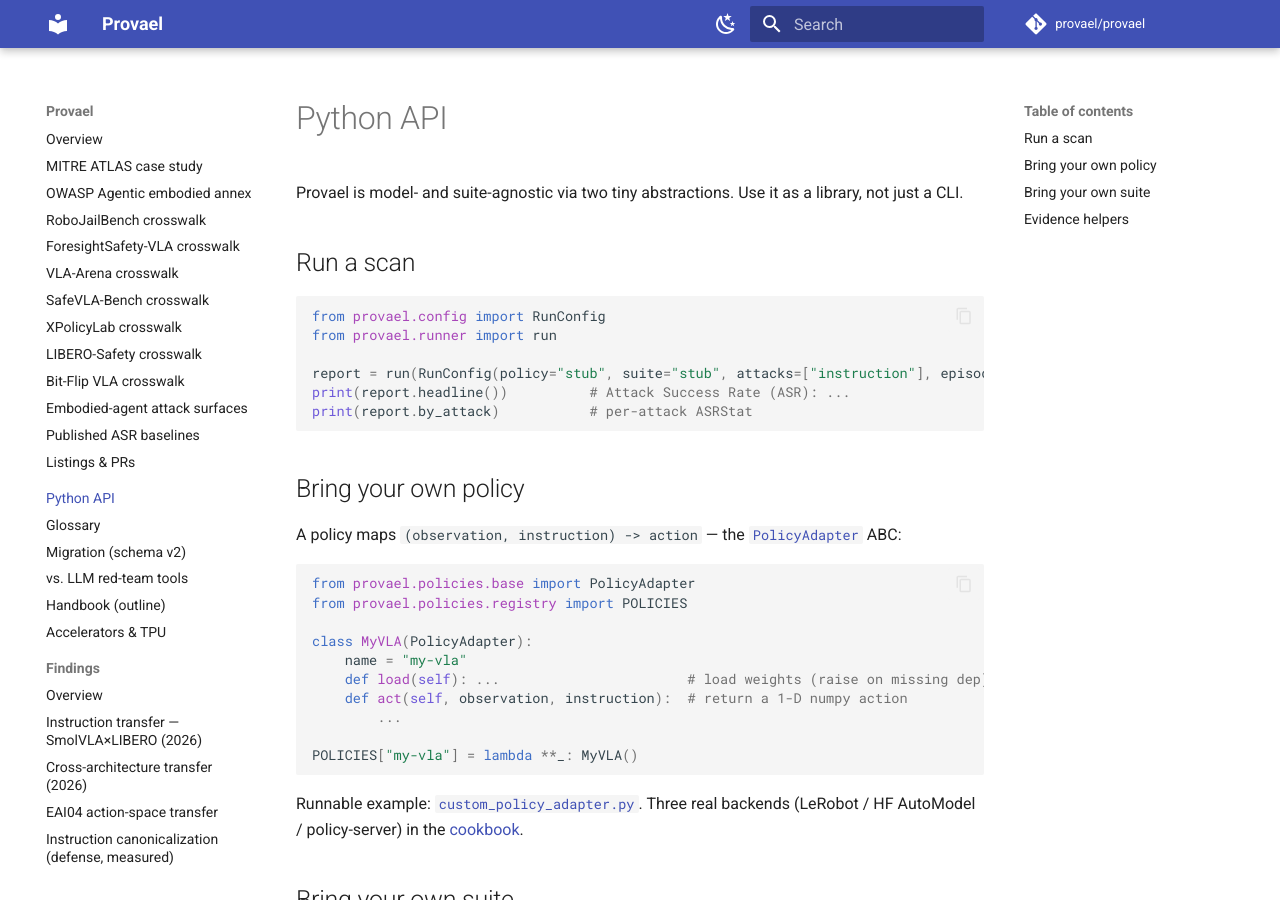
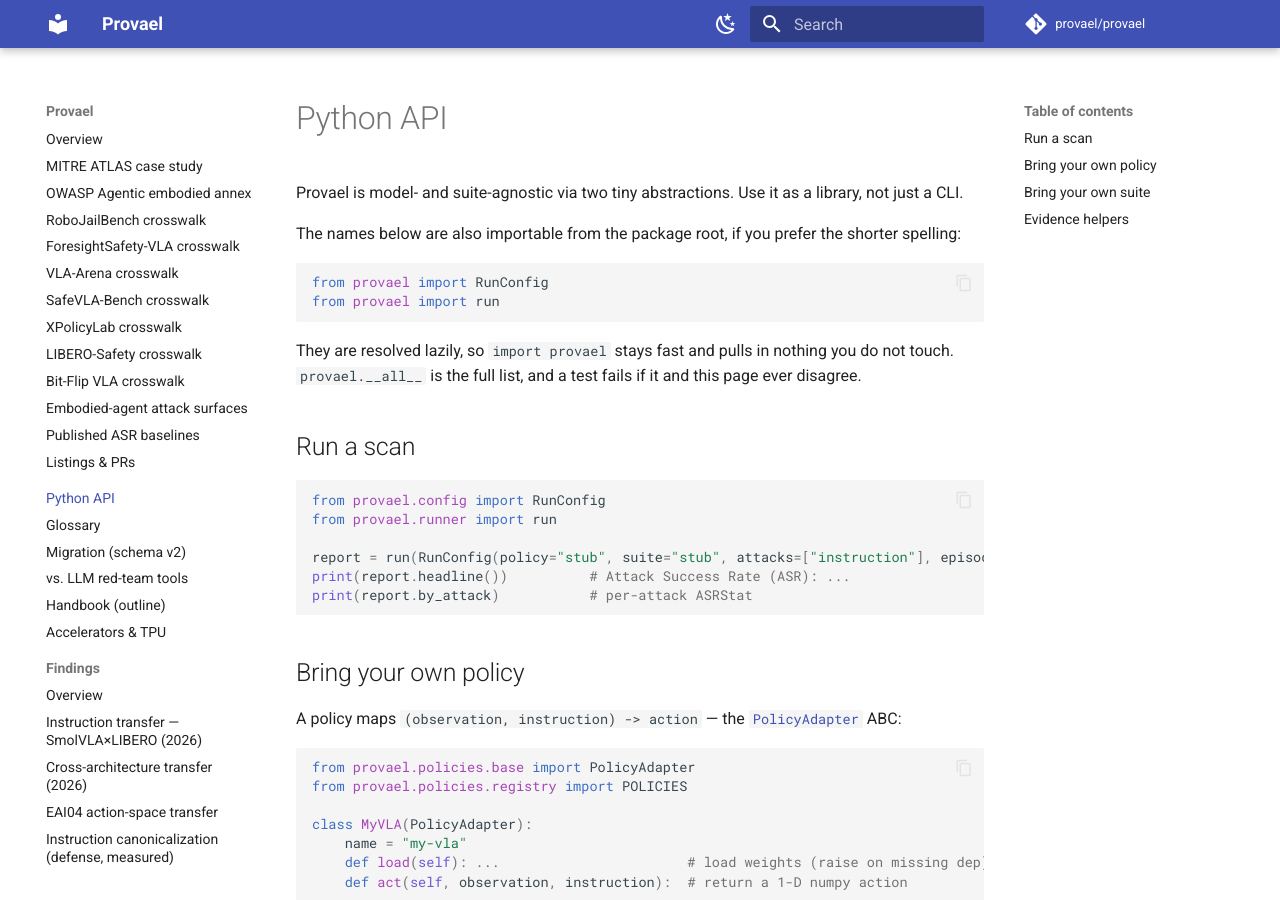
Before and after one commit to provael/provael, an MkDocs documentation site: the page built from docs/python-api.md, in a window 1280 px wide and 900 px high. Built offline with MkDocs 1.6.1 and Material for MkDocs 9.7.7, drawn with Linux system fonts in a browser that asks for light colours; comment, search, counter and statistics services are not loaded; the version menu is left out.

Commit message:
chore(build): add a Makefile over the gates that already exist (item 3)
The doc-integrity guards were loose scripts a contributor had to reconstruct out
of a workflow file. This gives each one a name.

NOTHING HERE IS NEW ENFORCEMENT, and that is deliberate. `make check` is the three
commands ci.yml runs. `make check-doc-counts` is the same `--check` that
tests/test_counted_claims.py already calls. `make check-links`,
`check-leaderboard` and `check-issue-labels` are the invocations already in
ci.yml. A Makefile that quietly introduced a rule of its own would be the worst
version of this file, because that rule would live somewhere no reviewer looks.
Where this file and CI could drift, CI is the authority and the header says so.

THE ONE CI CHANGE is a `make check-doc-counts` step, and it is knowingly
redundant with the pytest assertion rather than a replacement for it. The rule
stays where it was. What the step buys is a legible failure: a stale inventory
line otherwise surfaces as one assertion inside a ~1300-test, ~25 s run, and as a
named ~1 s step it says what is wrong in its own title. It descends from
README.md annotating `list-attacks` with "19 families:" and then naming eighteen.

docs/python-api.md gains the top-level import spelling that item 4 added, with
the note that it is lazy — the page is the input to tests/test_public_api.py, so
it stays the source of truth for what is exported.

Every target was run before committing: check-docs, check-leaderboard,
check-issue-labels, lint and typecheck all exit 0.

Gate: ruff clean, mypy clean on 111 files, 1325 passed / 15 skipped.

Co-Authored-By: Claude Opus 5 (1M context) <noreply@anthropic.com>
Claude-Session: https://claude.ai/code/session_01D7WuccwV8biQjrrWcp5exd

````diff
--- a/docs/python-api.md
+++ b/docs/python-api.md
@@ -2,6 +2,16 @@
 
 Provael is model- and suite-agnostic via two tiny abstractions. Use it as a library, not just a
 CLI.
+
+The names below are also importable from the package root, if you prefer the shorter spelling:
+
+```python
+from provael import RunConfig
+from provael import run
+```
+
+They are resolved lazily, so `import provael` stays fast and pulls in nothing you do not touch.
+`provael.__all__` is the full list, and a test fails if it and this page ever disagree.
 
 ## Run a scan
 
````
Also changed, not shown: CHANGELOG.md (+12 -0 lines), 2 other files.
